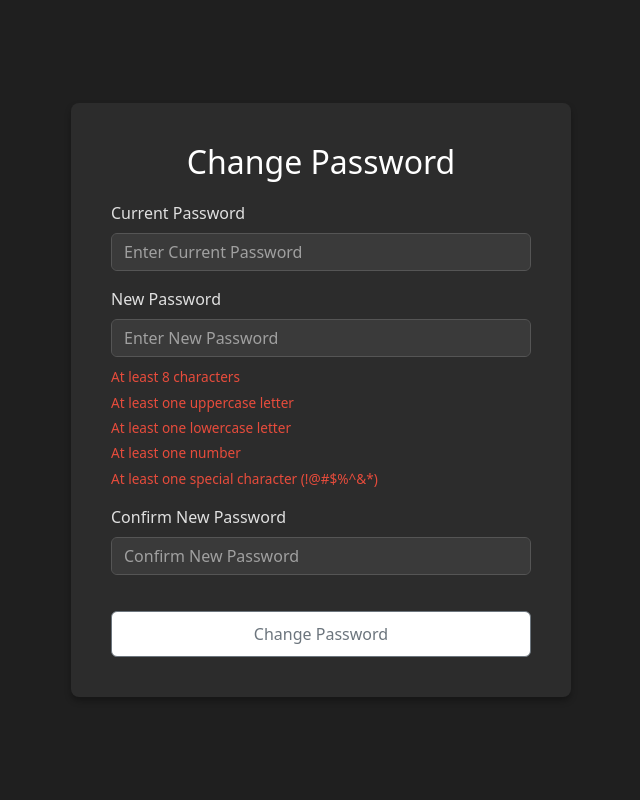
After one commit to digitalgenesiskompound/docker-nas, a Flask app: template templates/change_password.html in a window 1280 px wide. The commit adds this page. Shown: the whole page, without its empty margins (319-959 px from the left). Run offline with Flask 3, Linux system fonts and the light colour scheme; the template is opened without the code that fills it: values that come from a table or form of the project are taken from there, others are empty; the visitor is signed in with stand-in values (Sample User, id 1); parts of the project's set-up code (start-up, migrations or seed data) failed here and were passed over; some libraries are stand-ins or nearby versions.

Commit message:
Added 'Change Password' & 'Remember Me'. Cleaned up flash message handling.

```diff
--- a/auth/forms.py
+++ b/auth/forms.py
@@ -1,8 +1,8 @@
 # auth/forms.py
 
 from flask_wtf import FlaskForm
-from wtforms import StringField, PasswordField
-from wtforms.validators import DataRequired, EqualTo
+from wtforms import StringField, PasswordField, BooleanField, SubmitField
+from wtforms.validators import DataRequired, EqualTo, Length
 
 class SetupForm(FlaskForm):
     username = StringField('Username', validators=[DataRequired()])
@@ -12,3 +12,14 @@ class SetupForm(FlaskForm):
 class LoginForm(FlaskForm):
     username = StringField('Username', validators=[DataRequired()])
     password = PasswordField('Password', validators=[DataRequired()])
+    remember = BooleanField('Remember Me')
+
+class ChangePasswordForm(FlaskForm):
+    current_password = PasswordField('Current Password', validators=[DataRequired()])
+    new_password = PasswordField('New Password', validators=[
+        DataRequired(),
+        Length(min=8, message='Password must be at least 8 characters long.'),
+        EqualTo('confirm_new_password', message='Passwords must match.')
+    ])
+    confirm_new_password = PasswordField('Confirm New Password', validators=[DataRequired()])
+    submit = SubmitField('Change Password')
--- a/auth/models.py
+++ b/auth/models.py
@@ -28,3 +28,13 @@ def get_user():
         return None
     with open(CREDENTIALS_FILE, 'r') as f:
         return json.load(f)
+
+def update_password(new_password):
+    """Update the user's password."""
+    if not user_exists():
+        return False
+    user = get_user()
+    user['password'] = generate_password_hash(new_password)
+    with open(CREDENTIALS_FILE, 'w') as f:
+        json.dump(user, f)
+    return True
--- /dev/null
+++ b/static/css/change_password.css
@@ -0,0 +1,106 @@
+/* Wrapper for Change Password Page */
+.main-content {
+    display: flex;
+    flex-direction: column;
+    justify-content: center;
+    align-items: center;
+    min-height: 100vh;
+    background-color: #1f1f1f; /* Dark background */
+    color: #e0e0e0;
+}
+
+/* Container for Change Password Form */
+.main-content .auth-container {
+    background-color: #2c2c2c; /* Slightly lighter grey */
+    padding: 40px;
+    border-radius: 8px;
+    box-shadow: 0 4px 6px rgba(0, 0, 0, 0.3);
+    width: 100%;
+    max-width: 500px;
+    color: #e0e0e0;
+}
+
+/* Headings */
+.main-content .auth-container h2 {
+    color: #ffffff;
+    margin-bottom: 20px;
+    text-align: center;
+}
+
+/* Form Labels */
+.main-content .auth-container .form-label {
+    color: #e0e0e0;
+}
+
+/* Form Controls */
+.main-content .auth-container .form-control {
+    background-color: #3a3a3a;
+    color: #ffffff;
+    border: 1px solid #555555;
+}
+
+.main-content .auth-container .form-control::placeholder {
+    color: #a0a0a0;
+}
+
+/* Submit Button */
+.main-content .auth-container .btn-submit {
+    background-color: #ffffff; /* White background */
+    color: #6c757d; /* Dark grey text */
+    border: 1px solid #6c757d; /* Dark grey border */
+    transition: background-color 0.3s, color 0.3s, border-color 0.3s;
+    padding: 10px 15px;
+    border-radius: 6px;
+    font-size: 16px;
+    cursor: pointer;
+    width: 100%;
+    margin-top: 20px;
+}
+
+.main-content .auth-container .btn-submit:hover {
+    background-color: #e0e0e0; /* Light grey on hover */
+    color: #5a6268; /* Darker grey text on hover */
+    border-color: #5a6268; /* Darker grey border on hover */
+}
+
+/* Validation Messages */
+.validation-message {
+    color: #e74c3c; /* Red color for errors */
+    font-size: 0.85em;
+    margin-top: 5px;
+}
+
+/* Password Requirements List */
+.password-requirements {
+    list-style: none;
+    padding-left: 0;
+    margin-top: 10px;
+    color: #a0a0a0;
+    font-size: 0.85em;
+}
+
+.password-requirements li {
+    margin-bottom: 5px;
+}
+
+.password-requirements li.valid {
+    color: #4caf50; /* Green for valid requirements */
+}
+
+.password-requirements li.invalid {
+    color: #e74c3c; /* Red for invalid requirements */
+}
+
+/* Alert Messages */
+.alert {
+    margin-top: 20px;
+    border-radius: 6px;
+}
+
+/* Responsive Design */
+@media (max-width: 576px) {
+    .main-content .auth-container {
+        padding: 20px;
+        max-width: 90%;
+    }
+}
--- /dev/null
+++ b/templates/change_password.html
@@ -0,0 +1,176 @@
+<!-- templates/change_password.html -->
+
+<!DOCTYPE html>
+<html lang="en">
+<head>
+    <meta charset="UTF-8">
+    <meta name="viewport" content="width=device-width, initial-scale=1.0">
+    <title>Change Password - Docker Volume Explorer</title>
+
+    <!-- Load Bootstrap CSS -->
+    <link href="https://cdn.jsdelivr.net/npm/bootstrap@5.3.0/dist/css/bootstrap.min.css" rel="stylesheet">
+
+    <!-- Bootstrap Icons -->
+    <link rel="stylesheet" href="https://cdn.jsdelivr.net/npm/bootstrap-icons@1.10.5/font/bootstrap-icons.css">
+
+    <!-- Custom Styles -->
+    <link rel="stylesheet" type="text/css" href="/static/css/change_password.css">
+</head>
+<body>
+    <div class="main-content">
+        <div class="auth-container">
+            <h2>Change Password</h2>
+
+            <!-- Flash Messages -->
+            {% with messages = get_flashed_messages(with_categories=true) %}
+              {% if messages %}
+                {% for category, message in messages %}
+                  <div class="alert alert-{{ category }} alert-dismissible fade show" role="alert">
+                    {{ message }}
+                    <button type="button" class="btn-close" data-bs-dismiss="alert" aria-label="Close"></button>
+                  </div>
+                {% endfor %}
+              {% endif %}
+            {% endwith %}
+
+            <form method="POST" id="change-password-form">
+                {{ form.hidden_tag() }}
+                <div class="mb-3">
+                    {{ form.current_password.label(class="form-label") }}
+                    {{ form.current_password(class="form-control", placeholder="Enter Current Password") }}
+                </div>
+                <div class="mb-3">
+                    {{ form.new_password.label(class="form-label") }}
+                    {{ form.new_password(class="form-control", placeholder="Enter New Password") }}
+                    <ul class="password-requirements">
+                        <li id="length" class="invalid">At least 8 characters</li>
+                        <li id="uppercase" class="invalid">At least one uppercase letter</li>
+                        <li id="lowercase" class="invalid">At least one lowercase letter</li>
+                        <li id="number" class="invalid">At least one number</li>
+                        <li id="special" class="invalid">At least one special character (!@#$%^&*)</li>
+                    </ul>
+                </div>
+                <div class="mb-3">
+                    {{ form.confirm_new_password.label(class="form-label") }}
+                    {{ form.confirm_new_password(class="form-control", placeholder="Confirm New Password") }}
+                    <div id="password-match" class="validation-message"></div>
+                </div>
+                <button type="submit" class="btn-submit">Change Password</button>
+            </form>
+        </div>
+    </div>
+
+    <!-- Bootstrap JS -->
+    <script src="https://cdn.jsdelivr.net/npm/bootstrap@5.3.0/dist/js/bootstrap.bundle.min.js"></script>
+
+    <script>
+        document.addEventListener('DOMContentLoaded', function() {
+            // Set timeout duration (e.g., 5 seconds)
+            const flashTimeout = 5000;
+
+            // Select all flash messages
+            const flashMessages = document.querySelectorAll('.alert');
+
+            flashMessages.forEach(function(message) {
+                // Automatically hide the message after the timeout
+                setTimeout(function() {
+                    // Use Bootstrap's alert dispose method
+                    const alert = new bootstrap.Alert(message);
+                    alert.close();
+                }, flashTimeout);
+            });
+        });
+    </script>
+
+    <!-- Change Password Page JavaScript -->
+    <script>
+        document.addEventListener('DOMContentLoaded', function() {
+            const newPassword = document.getElementById('{{ form.new_password.id }}');
+            const confirmNewPassword = document.getElementById('{{ form.confirm_new_password.id }}');
+            const passwordMatch = document.getElementById('password-match');
+
+            const requirements = {
+                length: document.getElementById('length'),
+                uppercase: document.getElementById('uppercase'),
+                lowercase: document.getElementById('lowercase'),
+                number: document.getElementById('number'),
+                special: document.getElementById('special')
+            };
+
+            function validatePassword() {
+                const pwd = newPassword.value;
+
+                // Validate length
+                if (pwd.length >= 8) {
+                    requirements.length.classList.remove('invalid');
+                    requirements.length.classList.add('valid');
+                } else {
+                    requirements.length.classList.remove('valid');
+                    requirements.length.classList.add('invalid');
+                }
+
+                // Validate uppercase letters
+                if (/[A-Z]/.test(pwd)) {
+                    requirements.uppercase.classList.remove('invalid');
+                    requirements.uppercase.classList.add('valid');
+                } else {
+                    requirements.uppercase.classList.remove('valid');
+                    requirements.uppercase.classList.add('invalid');
+                }
+
+                // Validate lowercase letters
+                if (/[a-z]/.test(pwd)) {
+                    requirements.lowercase.classList.remove('invalid');
+                    requirements.lowercase.classList.add('valid');
+                } else {
+                    requirements.lowercase.classList.remove('valid');
+                    requirements.lowercase.classList.add('invalid');
+                }
+
+                // Validate numbers
+                if (/[0-9]/.test(pwd)) {
+                    requirements.number.classList.remove('invalid');
+                    requirements.number.classList.add('valid');
+                } else {
+                    requirements.number.classList.remove('valid');
+                    requirements.number.classList.add('invalid');
+                }
+
+                // Validate special characters
+                if (/[!@#$%^&*]/.test(pwd)) {
+                    requirements.special.classList.remove('invalid');
+                    requirements.special.classList.add('valid');
+                } else {
+                    requirements.special.classList.remove('valid');
+                    requirements.special.classList.add('invalid');
+                }
+            }
+
+            function checkPasswordMatch() {
+                if (newPassword.value === confirmNewPassword.value && newPassword.value !== '') {
+                    passwordMatch.textContent = '';
+                } else {
+                    passwordMatch.textContent = 'Passwords do not match.';
+                }
+            }
+
+            newPassword.addEventListener('input', function() {
+                validatePassword();
+                checkPasswordMatch();
+            });
+
+            confirmNewPassword.addEventListener('input', checkPasswordMatch);
+
+            // Optional: Prevent form submission if validations fail
+            const form = document.getElementById('change-password-form');
+            form.addEventListener('submit', function(e) {
+                const allValid = Object.values(requirements).every(req => req.classList.contains('valid'));
+                if (!allValid || newPassword.value !== confirmNewPassword.value) {
+                    e.preventDefault();
+                    alert('Please ensure all password requirements are met and passwords match.');
+                }
+            });
+        });
+    </script>
+</body>
+</html>
--- a/templates/index.html
+++ b/templates/index.html
@@ -140,6 +140,9 @@
 <div class="hamburger-menu" id="hamburger-menu" aria-label="Menu" role="button" tabindex="0">
     <i class="bi bi-list"></i>
     <div class="dropdown-menu" id="hamburger-dropdown">
+        <a href="{{ url_for('change_password') }}" class="dropdown-item">
+            <i class="bi bi-key"></i> Change Password
+        </a>
         <a href="{{ url_for('logout') }}" class="dropdown-item">
             <i class="bi bi-box-arrow-right"></i> Logout
         </a>
```
Also changed, not shown: templates/login.html (+25 -1 lines), webgui.py (+36 -4 lines).
